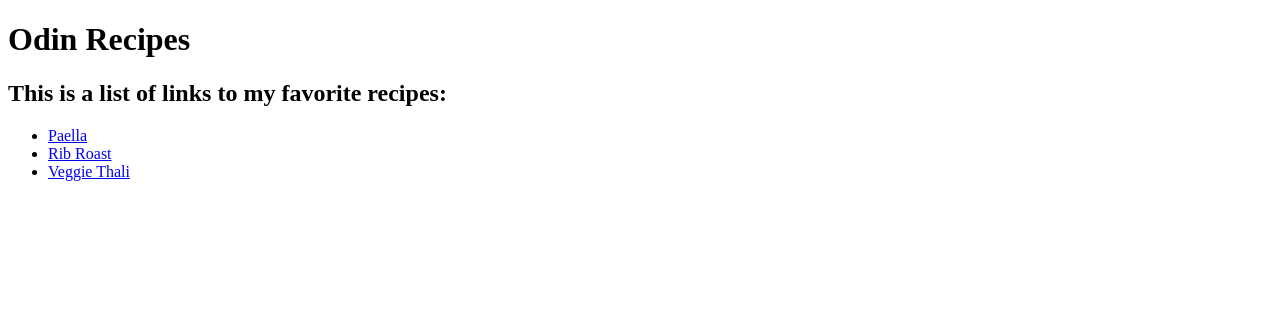
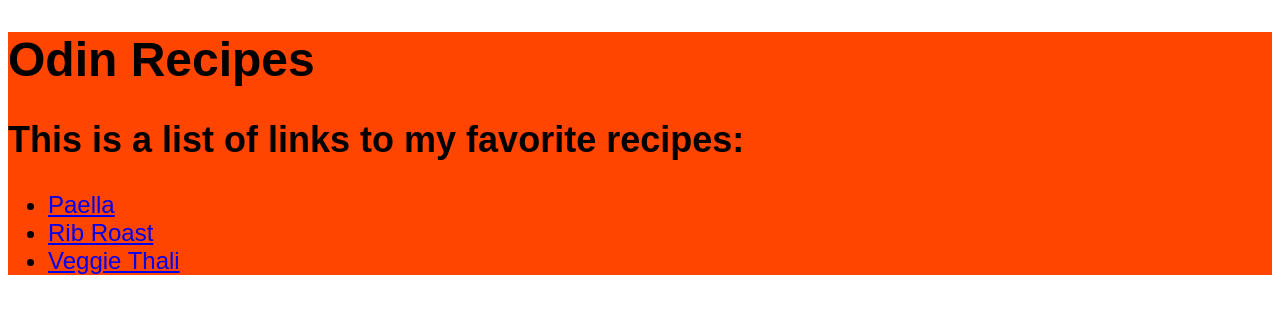
Before and after one commit to xpf-cdh/odin-recipes-two, a plain HTML site: page index.html in a window 1280 px wide. Drawn offline with Linux system fonts and the light colour scheme.

Commit message:
add css file

```diff
--- a/index.html
+++ b/index.html
@@ -2,15 +2,19 @@
 <html lang="en">
     <head>
         <meta charset="UTF-8">
+        <link rel="stylesheet" href="styles.css">
         <title>Odin Recipes</title>
     </head>
     <body>
-        <h1>Odin Recipes</h1>
-        <h2>This is a list of links to my favorite recipes:</h2>
+    <div>
+
+            <h1>Odin Recipes</h1>
+            <h2>This is a list of links to my favorite recipes:</h2>
         <ul>
             <li><a href="recipes/paella.html">Paella</a></li>
             <li><a href="recipes/rib-roast.html">Rib Roast</a></li>
             <li><a href="recipes/veggie-thali.html">Veggie Thali</a></li>
         </ul>
+    </div>
     </body>
 </html>
--- /dev/null
+++ b/styles.css
@@ -0,0 +1,6 @@
+div {
+    color: black;
+    background-color: orangered;
+    font-size: x-large;
+    font-family: sans-serif;
+}
```
